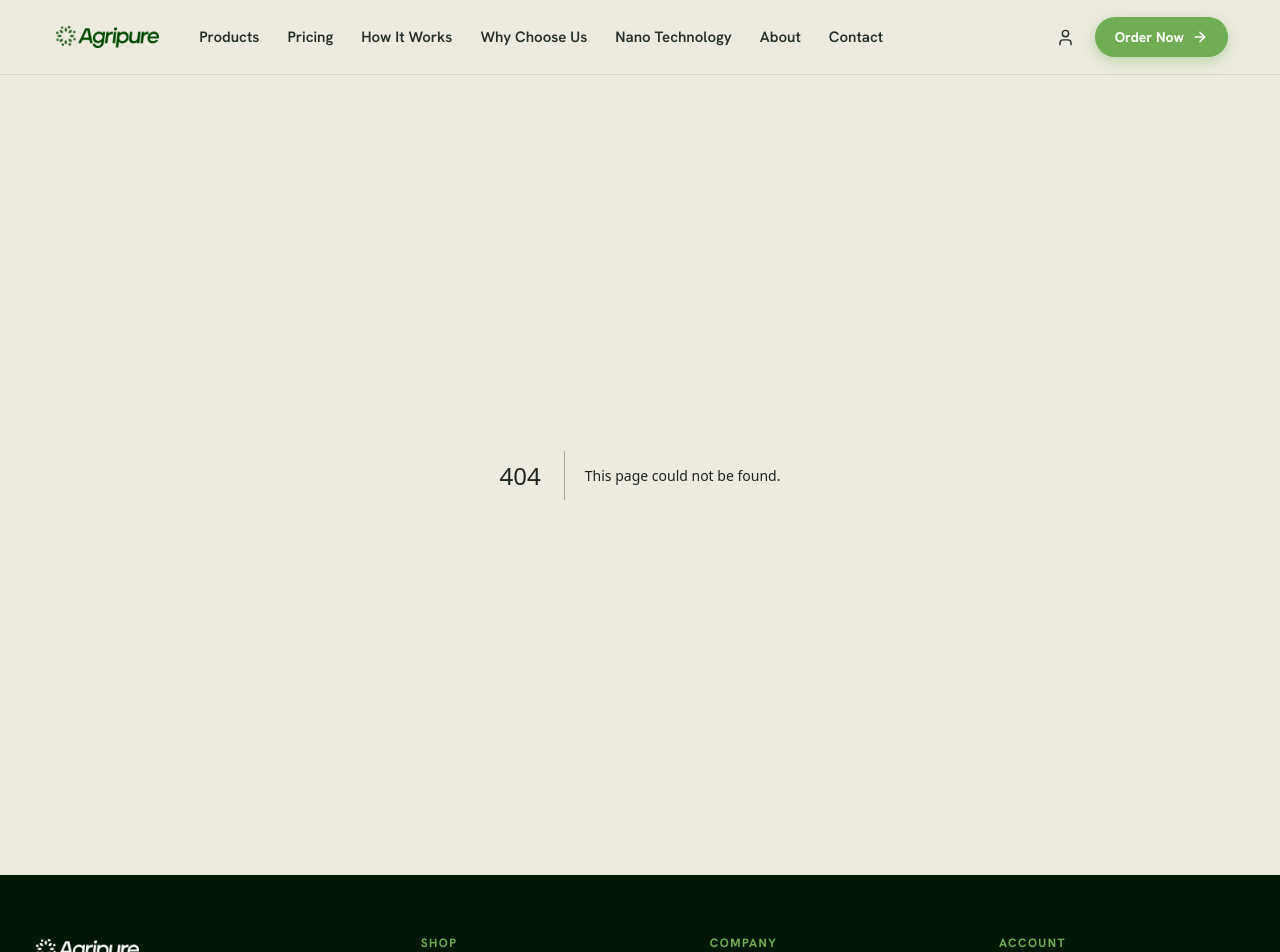
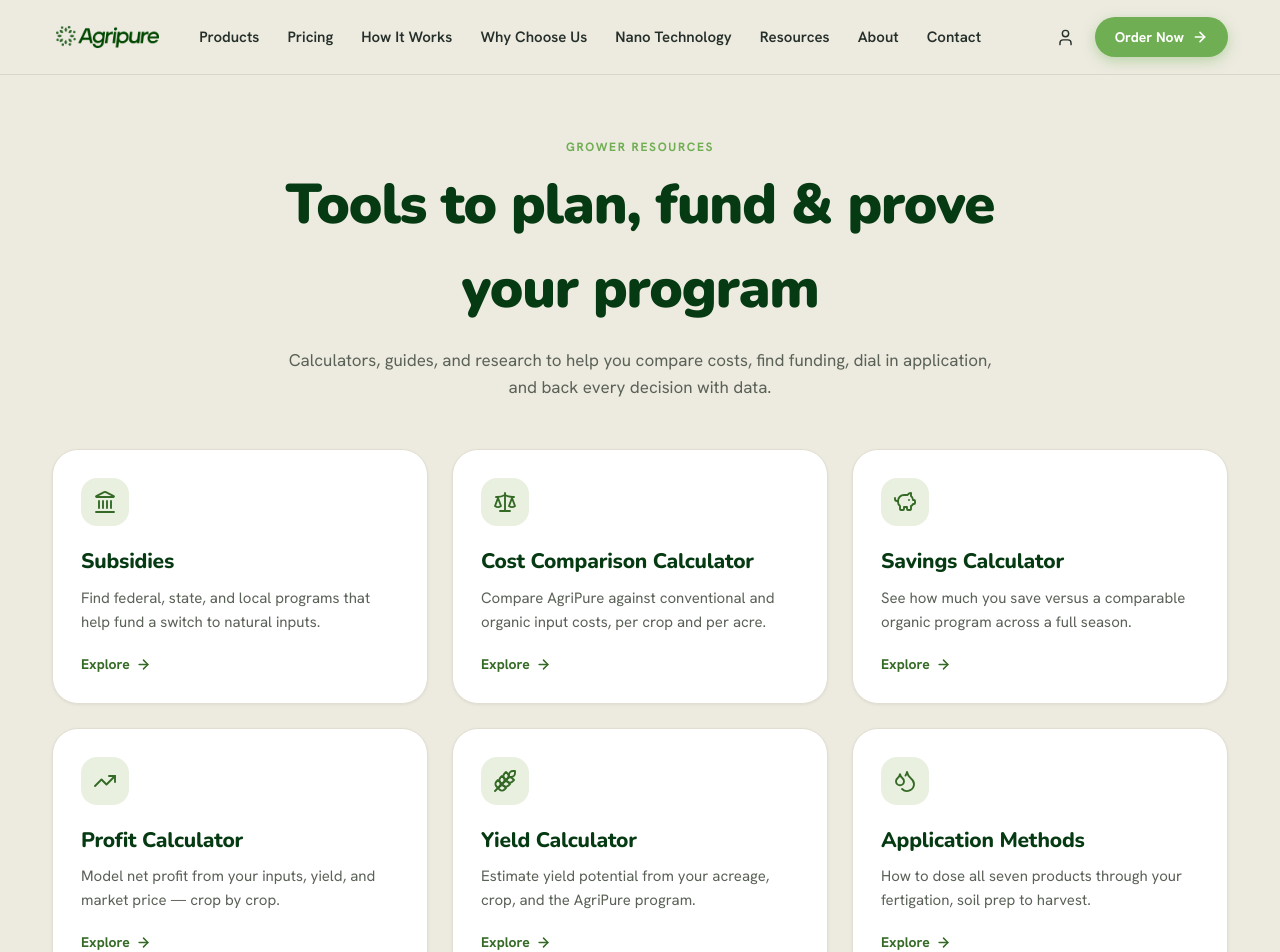
Before and after one commit to Mdx2025/AgripureVibeCoded, a Next.js app: page /resources in a window 1280 px wide. Before the commit this address had no page. Shown: the top 952 px of the page. Built offline with nearby package versions, Linux system fonts and the light colour scheme.

Commit message:
Auto-sync: 2026-06-27T17:36:15

```diff
--- /dev/null
+++ b/src/app/resources/page.tsx
@@ -0,0 +1,94 @@
+import type { Metadata } from "next";
+import Link from "next/link";
+import { ArrowRight, Landmark, Scale, PiggyBank, TrendingUp, Wheat, Droplets, Microscope } from "lucide-react";
+
+export const dynamic = "force-dynamic";
+
+export const metadata: Metadata = {
+  title: "Resources — AgriPure",
+  description:
+    "Tools and guides for growers: subsidy programs, cost, savings, profit and yield calculators, application methods, and the research behind AgriPure.",
+};
+
+const RESOURCES = [
+  {
+    href: "/resources/subsidies",
+    Icon: Landmark,
+    title: "Subsidies",
+    desc: "Find federal, state, and local programs that help fund a switch to natural inputs.",
+  },
+  {
+    href: "/resources/cost-comparison-calculator",
+    Icon: Scale,
+    title: "Cost Comparison Calculator",
+    desc: "Compare AgriPure against conventional and organic input costs, per crop and per acre.",
+  },
+  {
+    href: "/resources/savings-calculator",
+    Icon: PiggyBank,
+    title: "Savings Calculator",
+    desc: "See how much you save versus a comparable organic program across a full season.",
+  },
+  {
+    href: "/resources/profit-calculator",
+    Icon: TrendingUp,
+    title: "Profit Calculator",
+    desc: "Model net profit from your inputs, yield, and market price — crop by crop.",
+  },
+  {
+    href: "/resources/yield-calculator",
+    Icon: Wheat,
+    title: "Yield Calculator",
+    desc: "Estimate yield potential from your acreage, crop, and the AgriPure program.",
+  },
+  {
+    href: "/resources/application-methods",
+    Icon: Droplets,
+    title: "Application Methods",
+    desc: "How to dose all seven products through your fertigation, soil prep to harvest.",
+  },
+  {
+    href: "/resources/research-studies",
+    Icon: Microscope,
+    title: "Research Studies",
+    desc: "Peer-reviewed trials and field data behind AgriPure's natural chemistry.",
+  },
+];
+
+export default function ResourcesPage() {
+  return (
+    <div className="mx-auto max-w-container px-6 pb-[96px] pt-16 sm:px-8">
+      {/* header */}
+      <div className="mx-auto max-w-[720px] text-center">
+        <div className="text-xs font-bold uppercase tracking-[0.14em] text-leaf">Grower resources</div>
+        <h1 className="mt-2 font-display text-[clamp(38px,6vw,56px)] font-black tracking-[-0.02em] text-forest">
+          Tools to plan, fund &amp; prove your program
+        </h1>
+        <p className="mx-auto mt-4 text-[17px] leading-[1.6] text-fg2">
+          Calculators, guides, and research to help you compare costs, find funding, dial in application, and back every
+          decision with data.
+        </p>
+      </div>
+
+      {/* cards */}
+      <div className="mt-12 grid gap-6 sm:grid-cols-2 lg:grid-cols-3">
+        {RESOURCES.map(({ href, Icon, title, desc }) => (
+          <Link
+            key={href}
+            href={href}
+            className="group flex flex-col rounded-panel border border-hair bg-white p-7 shadow-g-sm transition-all hover:-translate-y-0.5 hover:border-leaf hover:shadow-g-md"
+          >
+            <span className="flex h-12 w-12 items-center justify-center rounded-2xl bg-[#E9F0E0] text-leaf-700 transition-colors group-hover:bg-leaf group-hover:text-white">
+              <Icon size={24} strokeWidth={1.9} />
+            </span>
+            <h2 className="mt-5 font-display text-[21px] font-extrabold tracking-[-0.01em] text-forest">{title}</h2>
+            <p className="mt-2 flex-1 text-[15px] leading-[1.6] text-fg2">{desc}</p>
+            <span className="mt-5 inline-flex items-center gap-1.5 text-[14px] font-bold text-leaf-700">
+              Explore <ArrowRight size={15} strokeWidth={2.4} className="transition-transform group-hover:translate-x-0.5" />
+            </span>
+          </Link>
+        ))}
+      </div>
+    </div>
+  );
+}
--- a/src/components/Nav.tsx
+++ b/src/components/Nav.tsx
@@ -12,6 +12,7 @@ const LINKS = [
   { href: "/how-it-works", label: "How It Works" },
   { href: "/why-choose-us", label: "Why Choose Us" },
   { href: "/nano-technology", label: "Nano Technology" },
+  { href: "/resources", label: "Resources" },
   { href: "/about", label: "About" },
   { href: "/contact", label: "Contact" },
 ];
```
